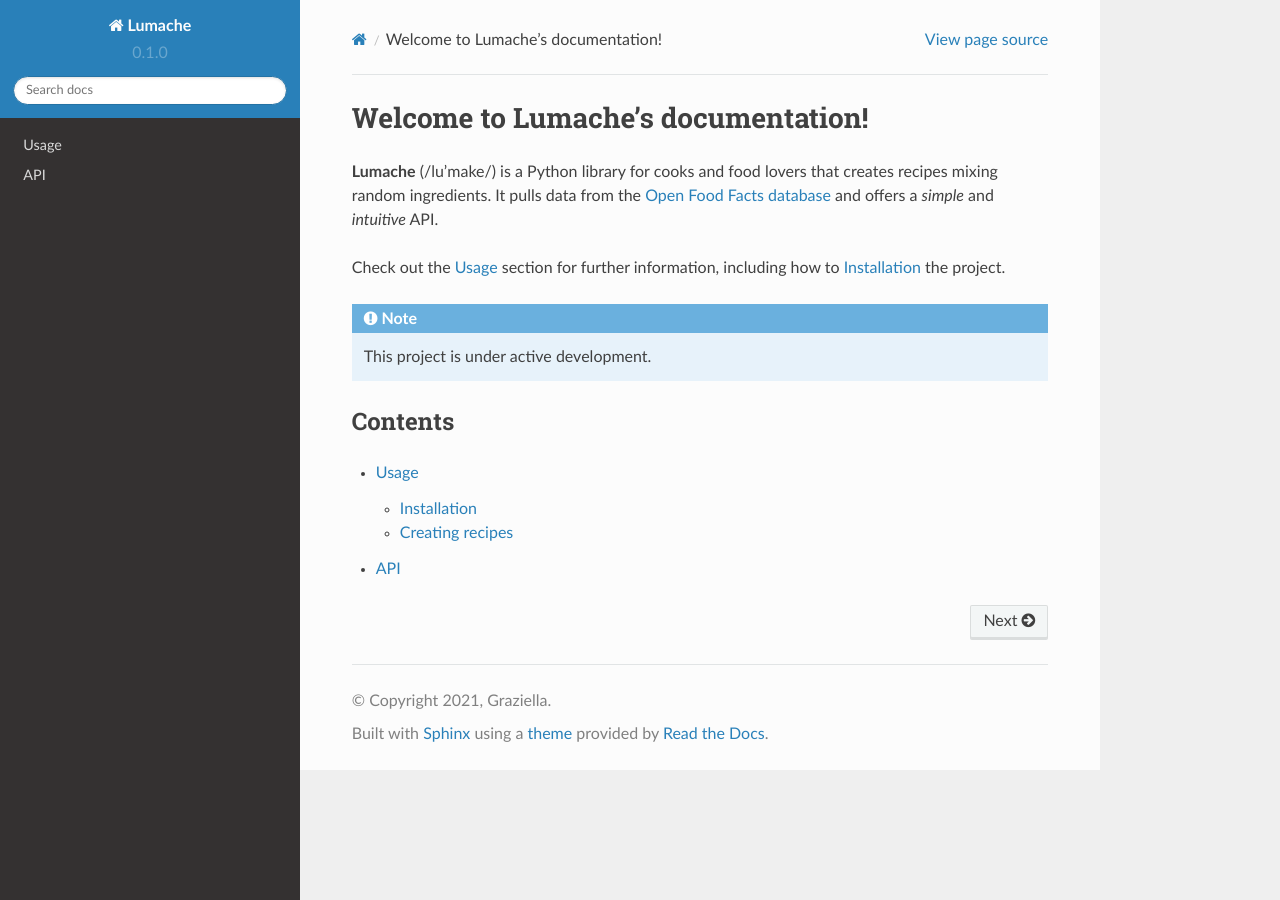
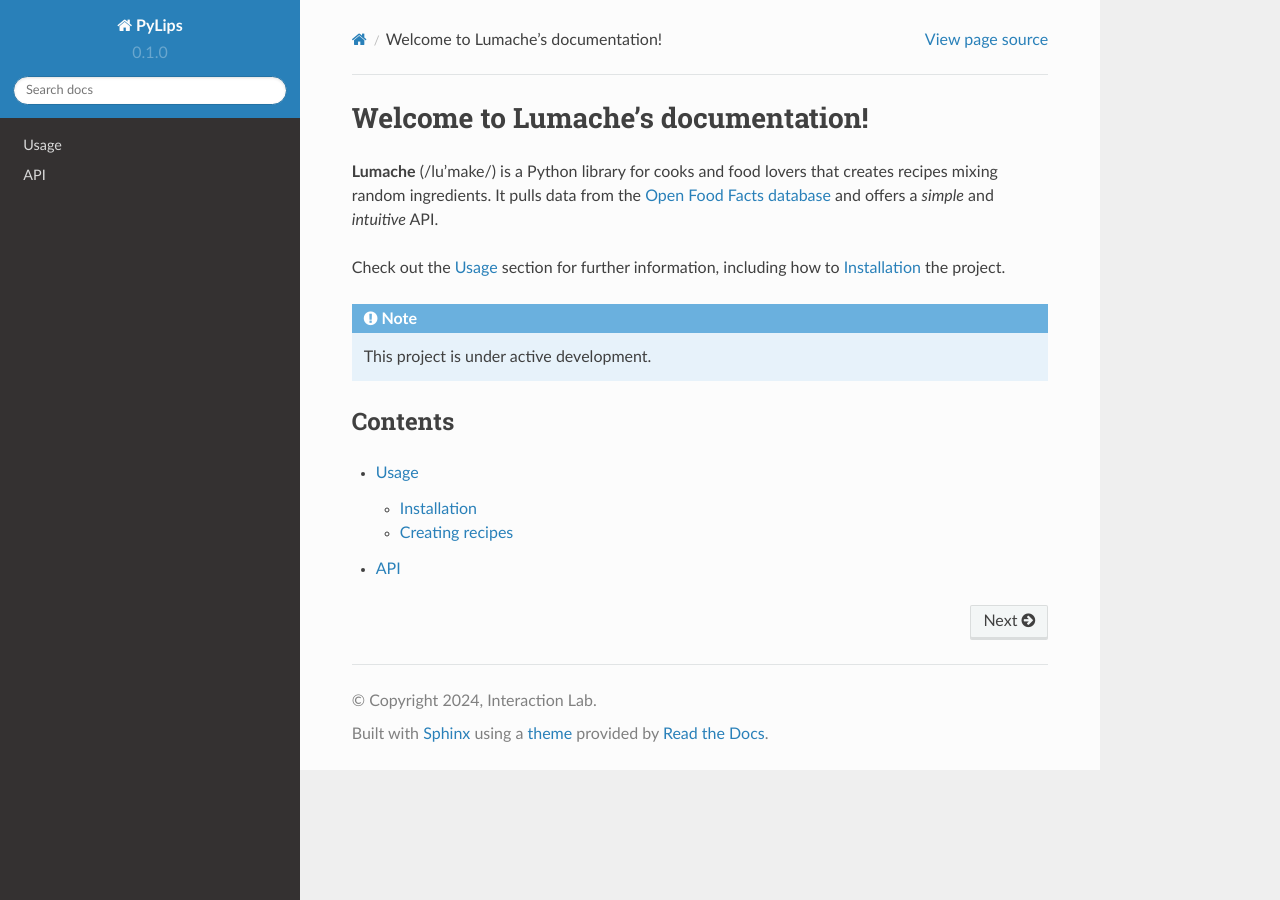
Before and after one commit to interaction-lab/PyLips, a Sphinx documentation site: the page built from docs/source/index.rst, in a window 1280 px wide. Built offline with Sphinx 7.4.7 and the Read the Docs theme 2.0.0, drawn with Linux system fonts in a browser that asks for light colours.

```diff
--- a/docs/source/conf.py
+++ b/docs/source/conf.py
@@ -2,9 +2,9 @@
 
 # -- Project information
 
-project = 'Lumache'
-copyright = '2021, Graziella'
-author = 'Graziella'
+project = 'PyLips'
+copyright = '2024, Interaction Lab'
+author = 'Nathaniel Dennler'
 
 release = '0.1'
 version = '0.1.0'
```
Also changed, not shown: docs/conf.py (deleted).
